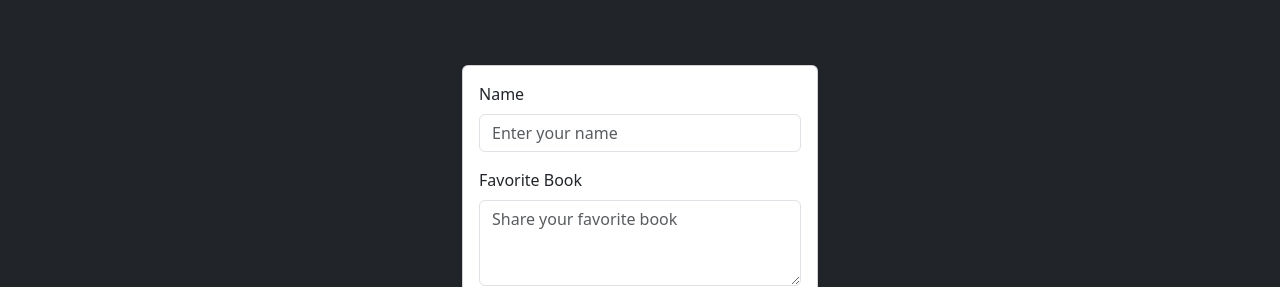
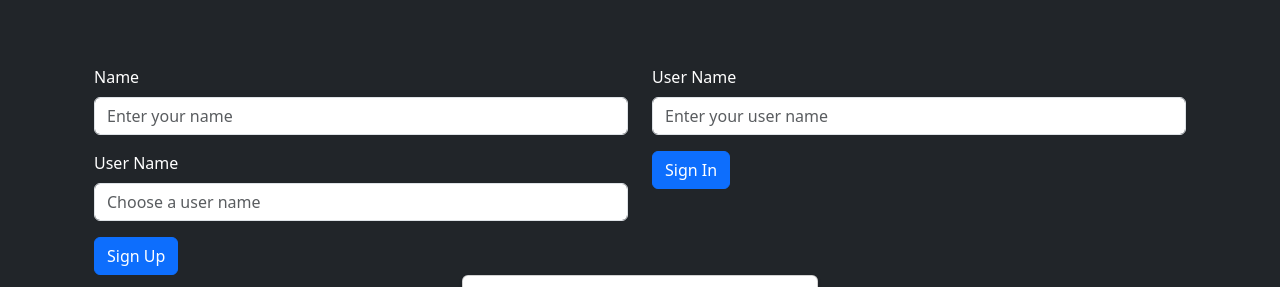
Before and after one commit to nima-nourinejad/Book-Club, a React (Create React App) app: page / in a window 1280 px wide. Shown: the part 513-800 px from the top of the page. Built offline with nearby package versions, Linux system fonts and the light colour scheme; no server answers.

Commit message:
start of user

```diff
--- a/src/App.js
+++ b/src/App.js
@@ -4,6 +4,7 @@ import NavBar from "./components/navBar";
 import Top from "./components/top";
 import Suggest from "./components/suggest";
 import Others from "./components/others";
+import Sign from "./components/sign";
 import axios from "axios";
 
 class App extends Component {
@@ -13,6 +14,13 @@ class App extends Component {
     favorites: [],
     result: 0,
     btn: true,
+	signedIn: false,
+	confirmed_user: "",
+	user_signIn: "",
+	user_signUp: "",
+	signIn_result: 0,
+	signUp_result: 0,
+	name_signUp: "",
   };
   backEndUrl = "https://book-club-qr21.onrender.com";
   apiEndpoint = "api/favorites";
@@ -23,7 +31,18 @@ class App extends Component {
     if (key === "favoriteBook") {
       this.setState({ favoriteBook: value });
     }
+	if (key === "user_signIn") {
+		this.setState({ user_signIn: value });
+	}
+	if (key === "user_signUp") {
+		this.setState({ user_signUp: value });
+	}
+	if (key === "name_signUp") {
+		this.setState({ name_signUp: value });
+	}
   };
+  handle_SignIn = async () => {};
+  handle_SignUp = async () => {};
   componentDidMount() {
     this.fetchFavorites();
   }
@@ -82,6 +101,18 @@ class App extends Component {
         <div className="container">
           <NavBar />
           <Top />
+		  <Sign
+		  	user_signIn={this.state.user_signIn}
+			user_signUp={this.state.user_signUp}
+			onInputChange={this.handleInputChange}
+			onSignIn={this.handle_SignIn}
+			onSignUp={this.handle_SignUp}
+			signIn_result={this.state.signIn_result}
+			signUp_result={this.state.signUp_result}
+			signedIn={this.state.signedIn}
+			confirmed_user={this.state.confirmed_user}
+			name_signUp={this.state.name_signUp}
+		  />
           <Suggest
             name={this.state.name}
             favoriteBook={this.state.favoriteBook}
--- /dev/null
+++ b/src/components/sign.jsx
@@ -0,0 +1,125 @@
+import React, { Component } from "react";
+import Favorite from "./favorite";
+
+class Sign extends Component {
+  designSign = (
+    user_signIn,
+    user_signUp,
+    signIn_result,
+    signUp_result,
+    onInputChange,
+    onSignIn,
+    onSignUp,
+    signedIn,
+    confirmed_user,
+    name_signUp
+  ) => {
+    if (signedIn) {
+      return (
+        <div className="row justify-content-center">
+          <div className="col-12 col-md-6 col-lg-4 mb-4">
+            <Favorite name={confirmed_user.name} favorite="You are signed In" />
+          </div>
+        </div>
+      );
+    }
+    return (
+      <div className="container-fluid" id="sign">
+        <div className="row">
+          <div className="col-12 col-md-6">
+            <div className="card-body" id="signUp">
+              <div className="mb-3">
+                <label htmlFor="name_signUp" className="form-label">
+                  Name
+                </label>
+                <input
+                  type="text"
+                  className="form-control"
+                  id="name_signUp"
+                  value={name_signUp}
+                  onChange={(e) => onInputChange("name_signUp", e.target.value)}
+                  placeholder="Enter your name"
+                />
+              </div>
+
+              <div className="mb-3">
+                <label htmlFor="user_signUp" className="form-label">
+                  User Name
+                </label>
+                <input
+                  className="form-control"
+                  id="user_signUp"
+                  value={user_signUp}
+                  onChange={(e) => onInputChange("user_signUp", e.target.value)}
+                  placeholder="Choose a user name"
+                />
+              </div>
+
+              <button
+                type="submit"
+                className="btn btn-primary"
+                onClick={onSignUp}
+              >
+                Sign Up
+              </button>
+            </div>
+          </div>
+          <div className="col-12 col-md-6">
+            <div className="card-body" id="signIn">
+              <div className="mb-3">
+                <label htmlFor="user_signIn" className="form-label">
+                  User Name
+                </label>
+                <input
+                  type="text"
+                  className="form-control"
+                  id="user_signIn"
+                  value={user_signIn}
+                  onChange={(e) => onInputChange("user_signIn", e.target.value)}
+                  placeholder="Enter your user name"
+                />
+              </div>
+
+              <button
+                type="submit"
+                className="btn btn-primary"
+                onClick={onSignIn}
+              >
+                Sign In
+              </button>
+            </div>
+          </div>
+        </div>
+      </div>
+    );
+  };
+
+  render() {
+    const {
+      user_signIn,
+      user_signUp,
+      signIn_result,
+      signUp_result,
+      onInputChange,
+      onSignIn,
+      onSignUp,
+      signedIn,
+      confirmed_user,
+      name_signUp,
+    } = this.props;
+    return this.designSign(
+      user_signIn,
+      user_signUp,
+      signIn_result,
+      signUp_result,
+      onInputChange,
+      onSignIn,
+      onSignUp,
+      signedIn,
+      confirmed_user,
+      name_signUp
+    );
+  }
+}
+
+export default Sign;
```
